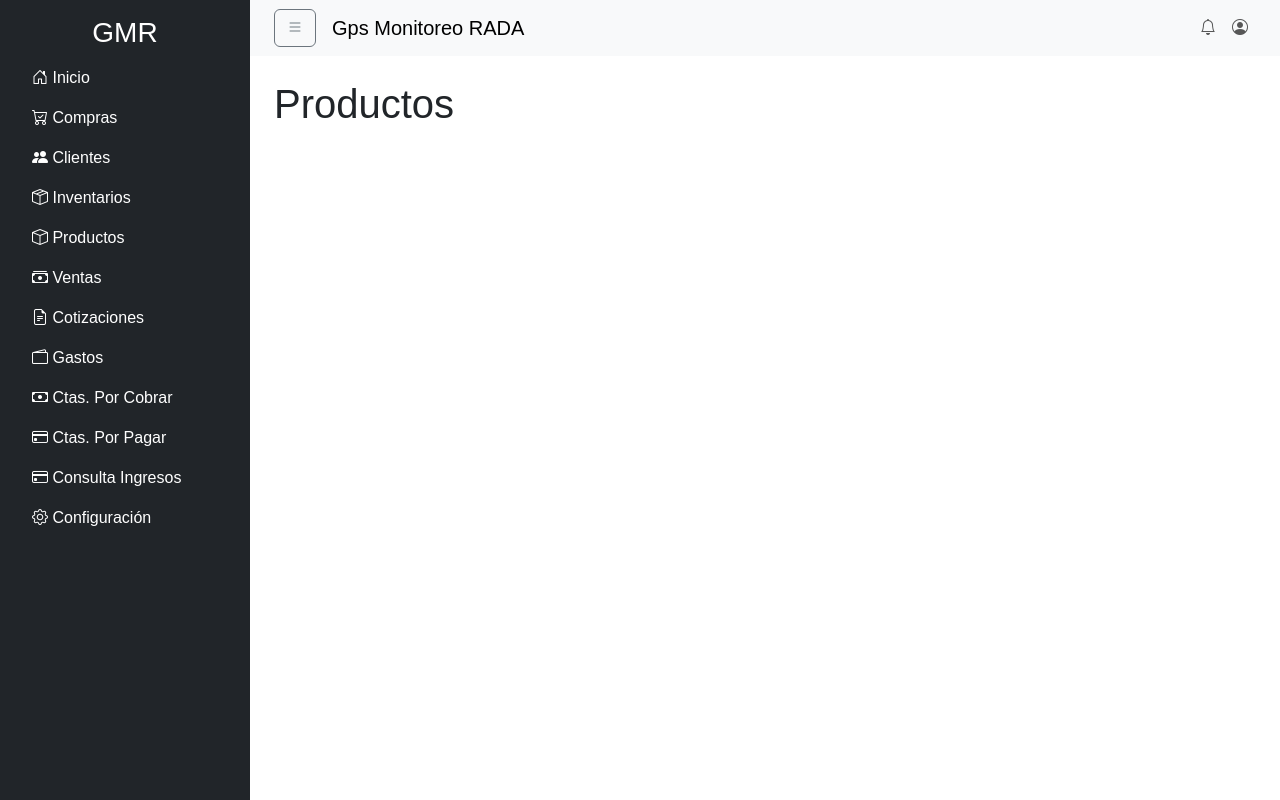
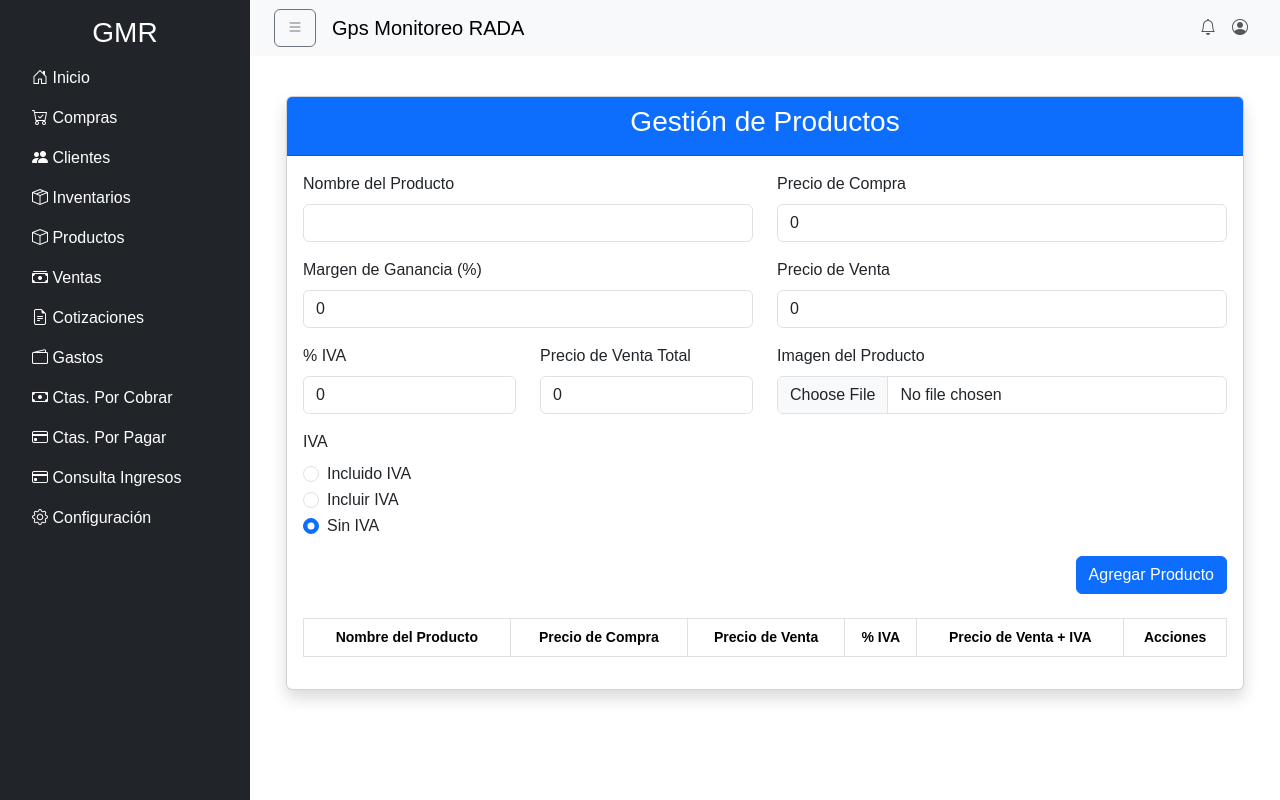
Before and after one commit to pachecop123/radamonitoreo-frontend, a Vue app: page /productos in a window 1280 px wide. Built offline with nearby package versions, Linux system fonts and the light colour scheme.

Commit message:
productos terminado

```diff
--- a/src/views/Productos.vue
+++ b/src/views/Productos.vue
@@ -1,16 +1,187 @@
 <template>
-  <div>
-    <h1>Productos</h1>
-    <!-- Aquí irá el contenido del módulo de productos -->
+  <div class="container mt-3">
+    <div class="card shadow">
+      <div class="card-header text-center bg-primary text-white">
+        <h3>Gestión de Productos</h3>
+      </div>
+      <div class="card-body">
+        <form @submit.prevent="handleSubmit">
+          <!-- Información del Producto -->
+          <div class="row mb-3">
+            <div class="col-md-6">
+              <label for="nombre" class="form-label">Nombre del Producto</label>
+              <input type="text" id="nombre" class="form-control" v-model="producto.nombre" required />
+            </div>
+            <div class="col-md-6">
+              <label for="precioCompra" class="form-label">Precio de Compra</label>
+              <input type="number" id="precioCompra" class="form-control" v-model="producto.precioCompra" @input="calcularPrecios" required />
+            </div>
+          </div>
+          <div class="row mb-3">
+            <div class="col-md-6">
+              <label for="margenGanancia" class="form-label">Margen de Ganancia (%)</label>
+              <input type="number" id="margenGanancia" class="form-control" v-model="producto.margenGanancia" @input="calcularPrecios" required />
+            </div>
+            <div class="col-md-6">
+              <label for="precioVenta" class="form-label">Precio de Venta</label>
+              <input type="number" id="precioVenta" class="form-control" v-model="producto.precioVenta" readonly />
+            </div>
+          </div>
+          <div class="row mb-3">
+            <div class="col-md-3">
+              <label for="iva" class="form-label">% IVA</label>
+              <input type="number" id="iva" class="form-control" v-model="producto.iva" @input="calcularPrecios" required />
+            </div>
+            <div class="col-md-3">
+              <label for="precioVentaTotal" class="form-label">Precio de Venta Total</label>
+              <input type="number" id="precioVentaTotal" class="form-control" v-model="producto.precioVentaTotal" readonly />
+            </div>
+            <div class="col-md-6">
+              <label for="imagen" class="form-label">Imagen del Producto</label>
+              <input type="file" id="imagen" class="form-control" @change="handleImageUpload" />
+              <img :src="producto.imagenUrl" alt="Imagen del producto" class="img-fluid mt-3" v-if="producto.imagenUrl" />
+            </div>
+          </div>
+          <!-- Radio Buttons para IVA -->
+          <div class="row mb-3">
+            <div class="col-md-12">
+              <label class="form-label">IVA</label>
+              <div class="form-check">
+                <input type="radio" class="form-check-input" id="incluidoIVA" value="incluido" v-model="producto.tipoIVA" @change="calcularPrecios" />
+                <label class="form-check-label" for="incluidoIVA">Incluido IVA</label>
+              </div>
+              <div class="form-check">
+                <input type="radio" class="form-check-input" id="incluirIVA" value="incluir" v-model="producto.tipoIVA" @change="calcularPrecios" />
+                <label class="form-check-label" for="incluirIVA">Incluir IVA</label>
+              </div>
+              <div class="form-check">
+                <input type="radio" class="form-check-input" id="sinIVA" value="sin" v-model="producto.tipoIVA" @change="calcularPrecios" />
+                <label class="form-check-label" for="sinIVA">Sin IVA</label>
+              </div>
+            </div>
+          </div>
+          <!-- Botón de Agregar -->
+          <div class="row mb-3">
+            <div class="col-md-12 text-end">
+              <button type="submit" class="btn btn-primary">{{ editMode ? 'Actualizar Producto' : 'Agregar Producto' }}</button>
+            </div>
+          </div>
+        </form>
+        <!-- Tabla de Productos -->
+        <div class="table-responsive mt-4">
+          <table class="table table-bordered table-hover">
+            <thead class="bg-light">
+              <tr>
+                <th>Nombre del Producto</th>
+                <th>Precio de Compra</th>
+                <th>Precio de Venta</th>
+                <th>% IVA</th>
+                <th>Precio de Venta + IVA</th>
+                <th>Acciones</th>
+              </tr>
+            </thead>
+            <tbody>
+              <tr v-for="(prod, index) in productos" :key="index">
+                <td>{{ prod.nombre }}</td>
+                <td>{{ prod.precioCompra }}</td>
+                <td>{{ prod.precioVenta.toFixed(2) }}</td>
+                <td>{{ prod.iva }}%</td>
+                <td>{{ prod.precioVentaTotal.toFixed(2) }}</td>
+                <td>
+                  <button class="btn btn-sm btn-warning me-2" @click="editProduct(index)">Editar</button>
+                  <button class="btn btn-sm btn-danger" @click="deleteProduct(index)">Eliminar</button>
+                </td>
+              </tr>
+            </tbody>
+          </table>
+        </div>
+      </div>
+    </div>
   </div>
 </template>
 
 <script>
 export default {
-  name: 'Productos'
+  data() {
+    return {
+      producto: {
+        nombre: '',
+        precioCompra: 0,
+        margenGanancia: 0,
+        precioVenta: 0,
+        iva: 0,
+        precioVentaTotal: 0,
+        imagenUrl: '',
+        tipoIVA: 'sin', // Valores posibles: 'incluido', 'incluir', 'sin'
+      },
+      productos: [],
+      editMode: false,
+      editIndex: -1,
+    };
+  },
+  methods: {
+    calcularPrecios() {
+      const precioVenta = this.producto.precioCompra * (1 + this.producto.margenGanancia / 100);
+      let precioVentaTotal = precioVenta;
+
+      if (this.producto.tipoIVA === 'incluir') {
+        precioVentaTotal = precioVenta * (1 + this.producto.iva / 100);
+      } else if (this.producto.tipoIVA === 'incluido') {
+        precioVentaTotal = precioVenta / (1 + this.producto.iva / 100);
+      }
+
+      this.producto.precioVenta = precioVenta;
+      this.producto.precioVentaTotal = precioVentaTotal;
+    },
+    handleImageUpload(event) {
+      const file = event.target.files[0];
+      if (file) {
+        const reader = new FileReader();
+        reader.onload = e => {
+          this.producto.imagenUrl = e.target.result;
+        };
+        reader.readAsDataURL(file);
+      }
+    },
+    handleSubmit() {
+      if (this.editMode) {
+        this.productos.splice(this.editIndex, 1, { ...this.producto });
+        this.editMode = false;
+        this.editIndex = -1;
+      } else {
+        this.productos.push({ ...this.producto });
+      }
+      this.limpiarFormulario();
+    },
+    limpiarFormulario() {
+      this.producto = {
+        nombre: '',
+        precioCompra: 0,
+        margenGanancia: 0,
+        precioVenta: 0,
+        iva: 0,
+        precioVentaTotal: 0,
+        imagenUrl: '',
+        tipoIVA: 'sin',
+      };
+    },
+    editProduct(index) {
+      this.producto = { ...this.productos[index] };
+      this.editMode = true;
+      this.editIndex = index;
+    },
+    deleteProduct(index) {
+      this.productos.splice(index, 1);
+    },
+  },
 };
 </script>
 
 <style scoped>
-/* Estilos específicos para este componente */
+.card-header {
+  font-size: 1.5rem;
+}
+button {
+  min-width: 120px;
+}
 </style>
--- a/src/views/Ventas.vue
+++ b/src/views/Ventas.vue
@@ -139,17 +139,17 @@
           </div>
         </div>
         <!-- Botones de Acción -->
-        <div class="d-flex justify-content-between mt-4">
-          <button class="btn btn-success" @click="handleSubmit">
-            <i class="fas fa-save"></i> Guardar
-          </button>
-          <button class="btn btn-secondary" @click="limpiarFormulario">
-            <i class="fas fa-broom"></i> Limpiar
-          </button>
-          <button class="btn btn-danger" @click="eliminarVenta">
-            <i class="fas fa-trash"></i> Eliminar
-          </button>
-        </div>
+       <div>
+            <button class="btn btn-success me-2" @click="registrar">
+              <i class="fas fa-save"></i> Registrar
+            </button>
+            <button class="btn btn-secondary me-2" @click="limpiar">
+              <i class="fas fa-broom"></i> Limpiar
+            </button>
+            <button class="btn btn-danger" @click="cancelar">
+              <i class="fas fa-trash"></i> Cancelar
+            </button>
+          </div>
       </div>
     </div>
   </div>
```
